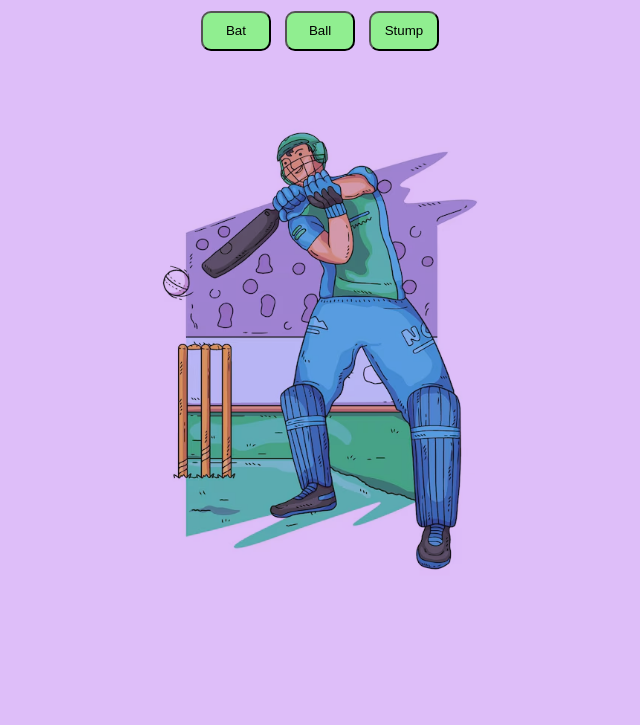
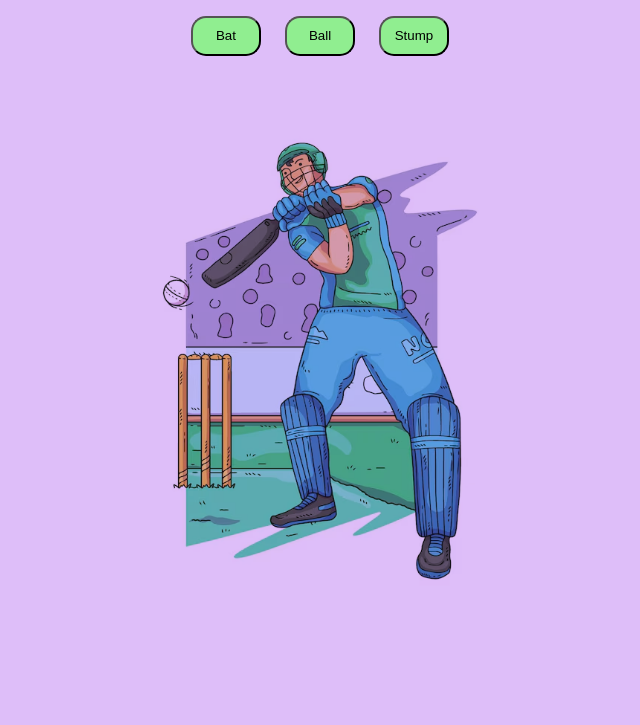
Before and after one commit to Abh7shekcr64/basic_js_projects, a plain HTML site: page cricketgame/index.html in a window 1280 px wide. Shown: the part 75-800 px from the top of the page, without its empty margins (320-960 px from the left). Drawn offline with Linux system fonts and the light colour scheme; files whose address does not match are found by name.

Commit message:
added changes in css

```diff
--- a/cricketgame/css/style.css
+++ b/cricketgame/css/style.css
@@ -10,10 +10,10 @@ h1{
 }
 .button{
 background-color:lightgreen;
-margin:5px;
+margin:10px;
 height:40px;
 width:70px;
-border-radius:10px;
+border-radius:15px;
 }
 
 img{
@@ -22,7 +22,7 @@ img{
     display:block;
     margin:20px auto;
     border-radius:20px;  /* for rounded corner */
-    box-shadow:0 200px 400px 200px 400px rgba(0,0,0,0.3);
+    box-shadow:200px 200px 400px 200px 400px rgba(0,0,0,0.3);
     background:transparent;
     mix-blend-mode:multiply;
     opacity:0.95;
```
